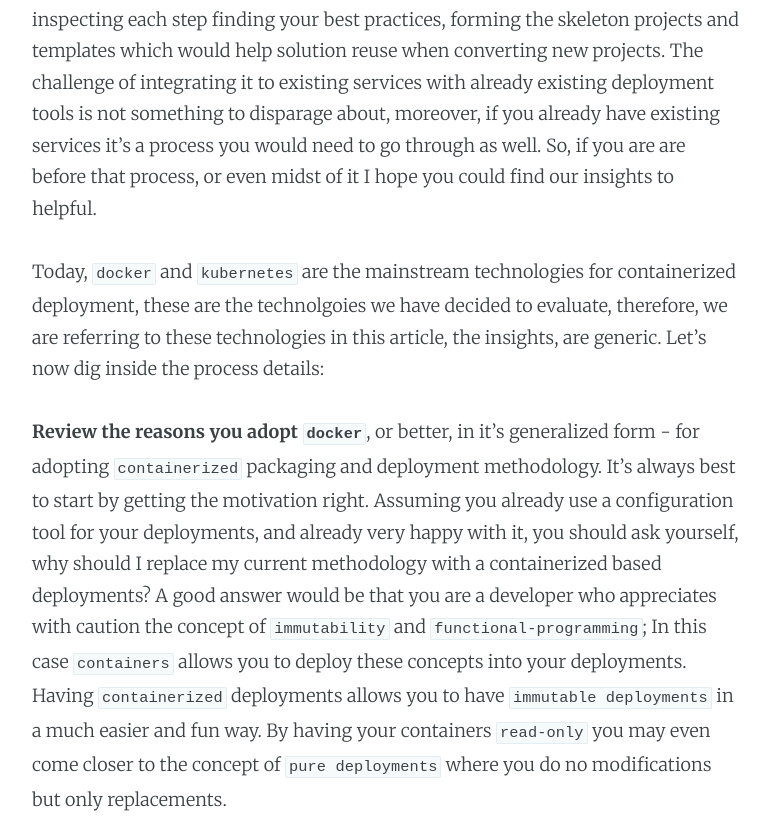
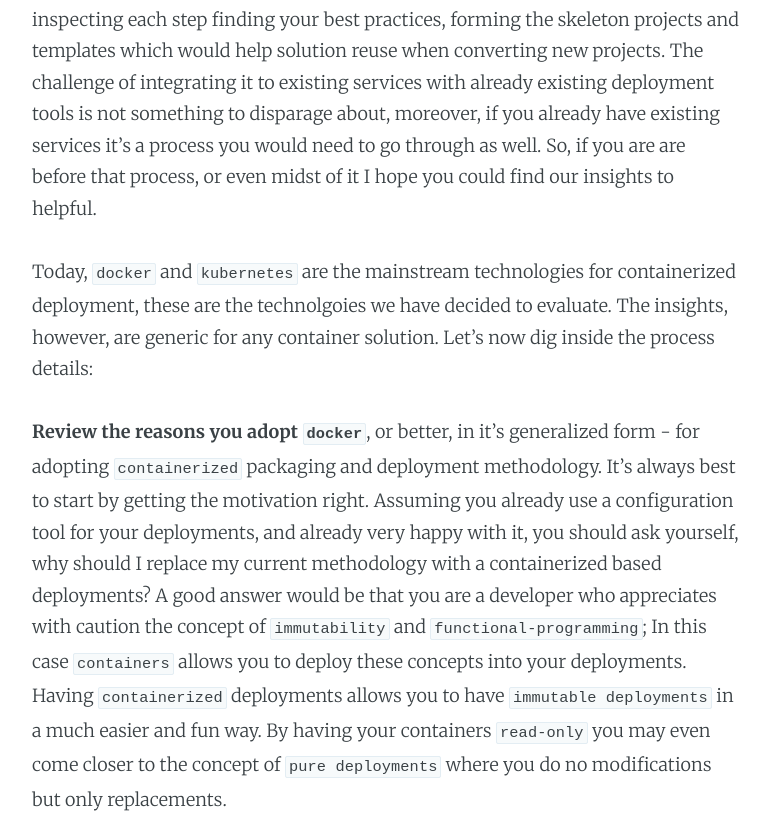
Before and after one commit to LivePersonInc/techblog, a Jekyll site: the page built from _posts/2016/2016-01-26-docker-adoption-pathway-part01.md, in a window 1280 px wide and 900 px high, scrolled down 448 px, cut to the strip 0-823 px from the top of the window. Shown: the whole strip, without its empty margins (253-1022 px from the left). Built offline with Jekyll 4.4.1, drawn with Linux system fonts in a browser that asks for light colours; Markdown is read by kramdown in place of the engine named in the settings; comment, search, counter and statistics services are not loaded.

Commit message:
+minor fixes

```diff
--- a/_posts/2016/2016-01-26-docker-adoption-pathway-part01.md
+++ b/_posts/2016/2016-01-26-docker-adoption-pathway-part01.md
@@ -10,7 +10,7 @@
 ---
 Considering `docker` adoption in your organization? There are many aspects to consider.  As we are going through this evaluation process in LivePerson, we thought it would be beneficial if we share some of our insights on this process.  Any way you look at such an infrastructure change it has a huge impact on developers, CI, CD, configuration, monitoring, packaging, security and almost any aspect of software development and delivery.  You should be going through a path of inspecting each step finding your best practices, forming the skeleton projects and templates which would help solution reuse when converting new projects.  The challenge of integrating it to existing services with already existing deployment tools is not something to disparage about, moreover, if you already have existing services it's a process you would need to go through as well.  So, if you are are before that process, or even midst of it I hope you could find our insights to helpful.
 
-Today, `docker` and `kubernetes` are the mainstream technologies for containerized deployment, these are the technolgoies we have decided to evaluate, therefore, we are referring to these technologies in this article, the insights, are generic.  Let's now dig inside the process details:
+Today, `docker` and `kubernetes` are the mainstream technologies for containerized deployment, these are the technolgoies we have decided to evaluate.  The insights, however, are generic for any container solution.  Let's now dig inside the process details:
 
 **Review the reasons you adopt `docker`**, or better, in it's generalized form - for adopting `containerized` packaging and deployment methodology.  It's always best to start by getting the motivation right.  Assuming you already use a configuration tool for your deployments, and already very happy with it, you should ask yourself, why should I replace my current methodology with a containerized based deployments? A good answer would be that you are a developer who appreciates with caution the concept of `immutability` and `functional-programming`;  In this case `containers` allows you to deploy these concepts into your deployments.  Having `containerized` deployments allows you to have `immutable deployments` in a much easier and fun way.  By having your containers `read-only` you may even come closer to the concept of `pure deployments` where you do no modifications but only replacements.
 
```
